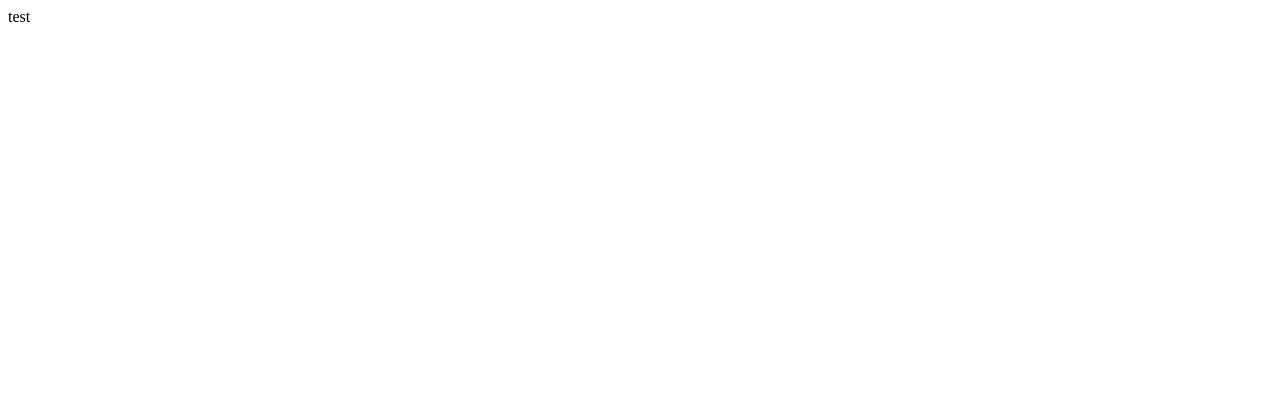
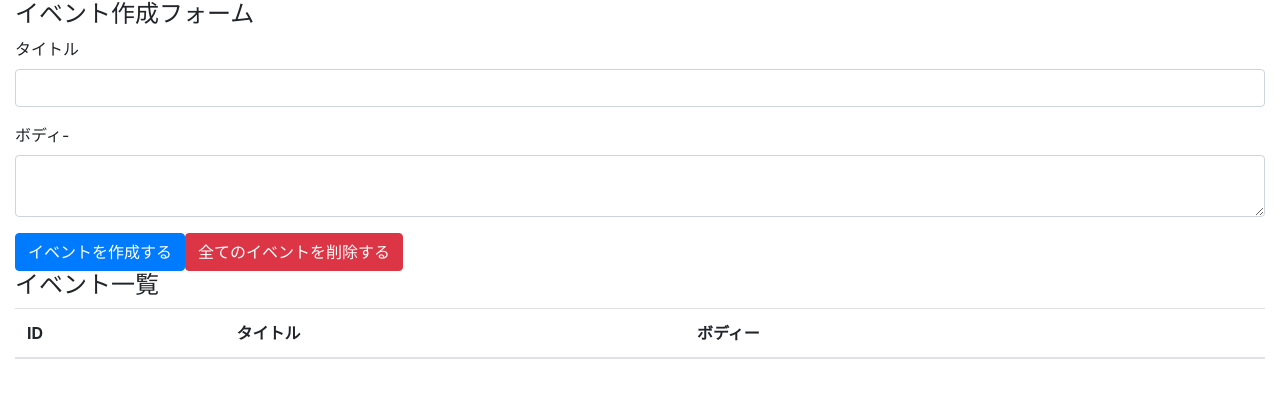
Before and after one commit to edm20627/react-hooks-redux, a React (Create React App) app: page / in a window 1280 px wide. Shown: the top 398 px of the page. Built offline with nearby package versions, Linux system fonts and the light colour scheme.

Commit message:
add bootstrap

```diff
--- a/package.json
+++ b/package.json
@@ -3,6 +3,7 @@
   "version": "0.1.0",
   "private": true,
   "dependencies": {
+    "bootstrap": "4.3.1",
     "react": "^16.8.6",
     "react-dom": "^16.8.6",
     "react-scripts": "^5.0.1"
--- a/src/App.js
+++ /dev/null
@@ -1,7 +0,0 @@
-import React from 'react'
-
-function App() {
-  return <div>test</div>
-}
-
-export default App
--- /dev/null
+++ b/src/components/App.js
@@ -0,0 +1,38 @@
+import React from 'react'
+
+import 'bootstrap/dist/css/bootstrap.min.css'
+
+const App = () => (
+  <div className="container-fluid">
+    <h4>イベント作成フォーム</h4>
+    <form>
+      <div className="form-group">
+        <label htmlFor="formEventTitle">タイトル</label>
+        <input className="form-control" id="formEventTitle" />
+      </div>
+
+      <div className="form-group">
+        <label htmlFor="formEventBody">ボディ-</label>
+        <textarea className="form-control" id="formEventBody" />
+      </div>
+
+      <button className="btn btn-primary">イベントを作成する</button>
+      <button className="btn btn-danger">全てのイベントを削除する</button>
+    </form>
+
+    <h4>イベント一覧</h4>
+    <table className="table table-hover">
+      <thead>
+        <tr>
+          <th>ID</th>
+          <th>タイトル</th>
+          <th>ボディー</th>
+          <th> </th>
+        </tr>
+      </thead>
+      <tbody />
+    </table>
+  </div>
+)
+
+export default App
--- a/src/index.js
+++ b/src/index.js
@@ -1,5 +1,5 @@
 import React from 'react'
 import ReactDOM from 'react-dom'
-import App from './App'
+import App from './components/App'
 
 ReactDOM.render(<App />, document.getElementById('root'))
```
Also changed, not shown: .eslintrc.js, 1 other file (tests, documents, lock files or other folders).
